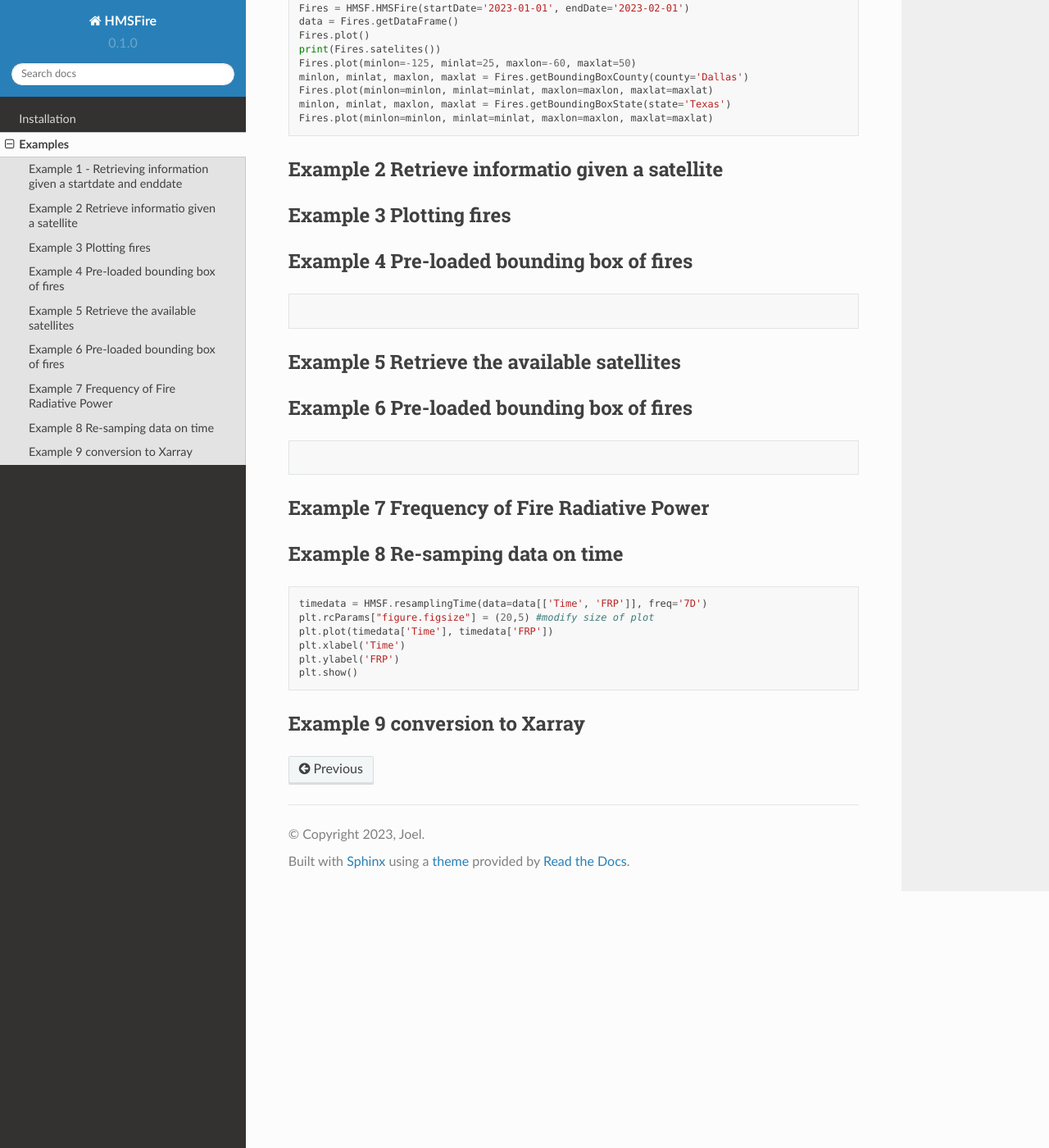
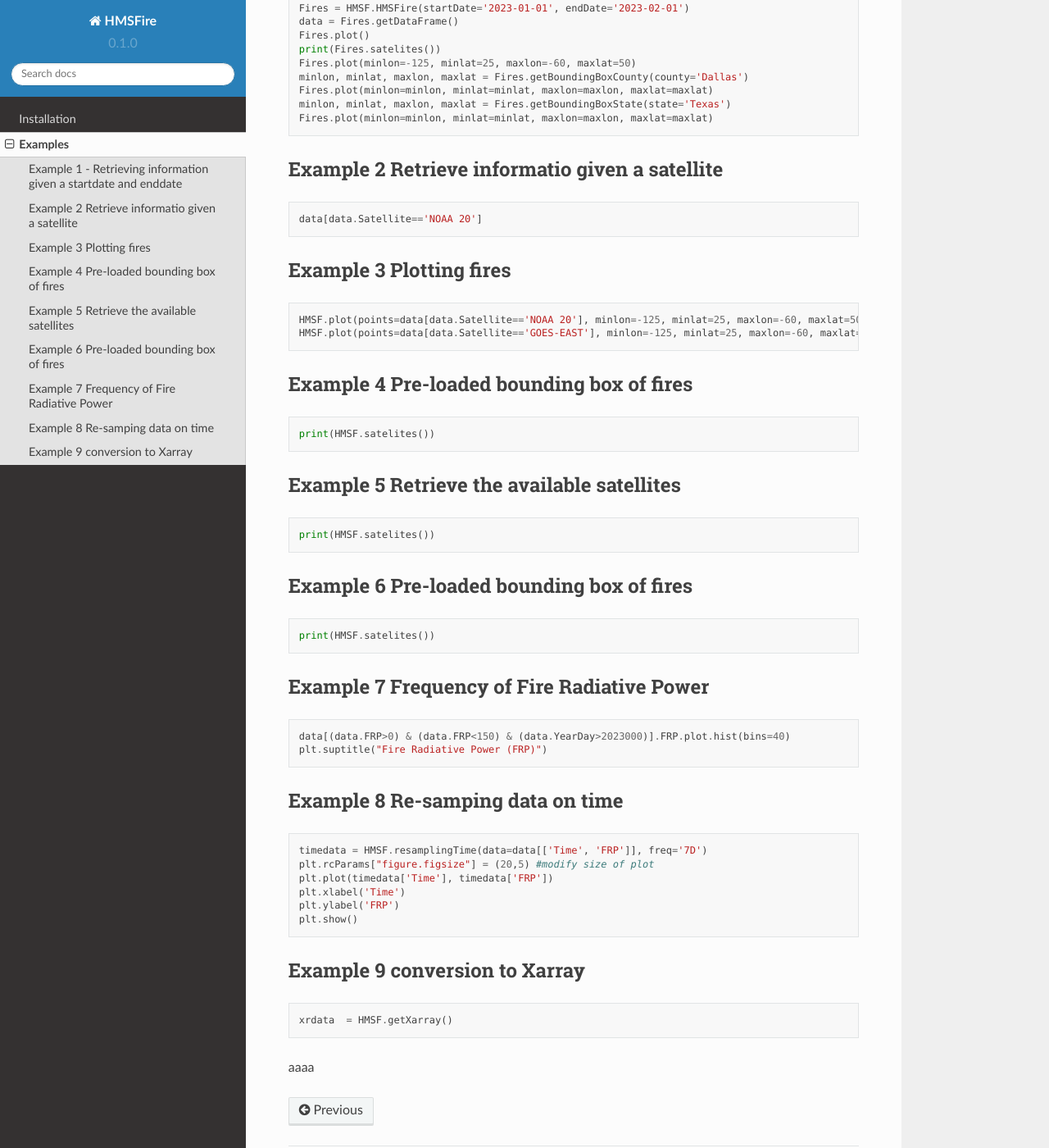
Before and after one commit to joelchaconcastillo/OSPO_HMS_Fire, a Sphinx documentation site: the page built from docs/source/examples.rst, in a window 1280 px wide and 1400 px high, scrolled down 325 px. Shown: the whole window at 82% size. Built offline with Sphinx 7.4.7 and the Read the Docs theme 2.0.0, drawn with Linux system fonts in a browser that asks for light colours; pages that are not in the unit, such as notebooks, are missing from menus.

Commit message:
Update examples.rst

```diff
--- a/docs/source/examples.rst
+++ b/docs/source/examples.rst
@@ -23,12 +23,14 @@ Example 2 Retrieve informatio given a satellite
 ----------------
 
 .. code-block:: python
-  data[data.Satellite=='NOAA 20']
+
+   data[data.Satellite=='NOAA 20']
 
 Example 3 Plotting fires
 ----------------
 
 .. code-block:: python
+
    HMSF.plot(points=data[data.Satellite=='NOAA 20'], minlon=-125, minlat=25, maxlon=-60, maxlat=50)
    HMSF.plot(points=data[data.Satellite=='GOES-EAST'], minlon=-125, minlat=25, maxlon=-60, maxlat=50)
 
@@ -37,11 +39,15 @@ Example 4 Pre-loaded bounding box of fires
 
 .. code-block:: python
 
+   print(HMSF.satelites())
+
+
 Example 5 Retrieve the available satellites
 ----------------
 
 .. code-block:: python
-  print(HMSF.satelites())
+
+   print(HMSF.satelites())
 
 
 Example 6 Pre-loaded bounding box of fires
@@ -49,10 +55,14 @@ Example 6 Pre-loaded bounding box of fires
 
 .. code-block:: python
 
+   print(HMSF.satelites())
+
+
 Example 7 Frequency of Fire Radiative Power
 ----------------
 
 .. code-block:: python
+
    data[(data.FRP>0) & (data.FRP<150) & (data.YearDay>2023000)].FRP.plot.hist(bins=40)
    plt.suptitle("Fire Radiative Power (FRP)")
 
@@ -67,13 +77,15 @@ Example 8 Re-samping data on time
    plt.xlabel('Time')
    plt.ylabel('FRP')
    plt.show()
+
 Example 9 conversion to Xarray
 ----------------
 
 .. code-block:: python
+
    xrdata  = HMSF.getXarray()
 
-
+aaaa
 
 .. toctree::
    :maxdepth: 2
```
